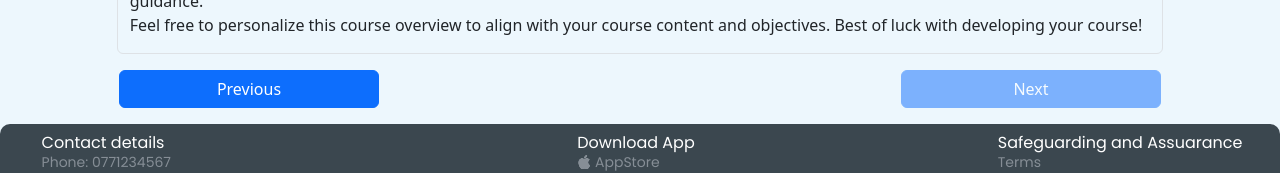
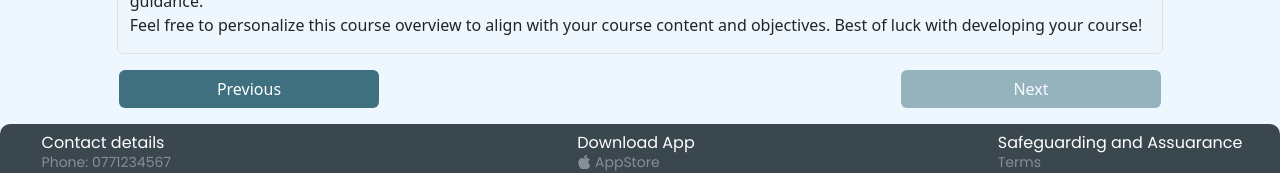
Before and after one commit to Luxshan2000/drivers-license-test-application, a React (Create React App) app in the folder webapp/: page /content in a window 1280 px wide. Shown: the part 1019-1192 px from the top of the page. Built offline with nearby package versions, Linux system fonts and the light colour scheme.

Commit message:
content-updated

```diff
--- a/webapp/src/views/ContentView.js
+++ b/webapp/src/views/ContentView.js
@@ -20,8 +20,8 @@ function ContentView() {
       <div className='row   mt-1'>
         <div className='m-auto col-12 col-md-10 col-lg-10 ' >
           <div class="d-flex   rounded-2 justify-content-between flex-row mb-3">
-            <button type="button" class="btn w-25  btn-primary">Previous</button>
-            <button type="button" class="btn w-25  btn-primary opacity-50">Next</button>
+            <button style={{backgroundColor:"#004053bc",color:'white'}} type="button" class="btn w-25 ">Previous</button>
+            <button style={{backgroundColor:"#004053bc",color:'white'}} type="button" class="btn w-25 opacity-50">Next</button>
           </div>
         </div>
       </div>
```
